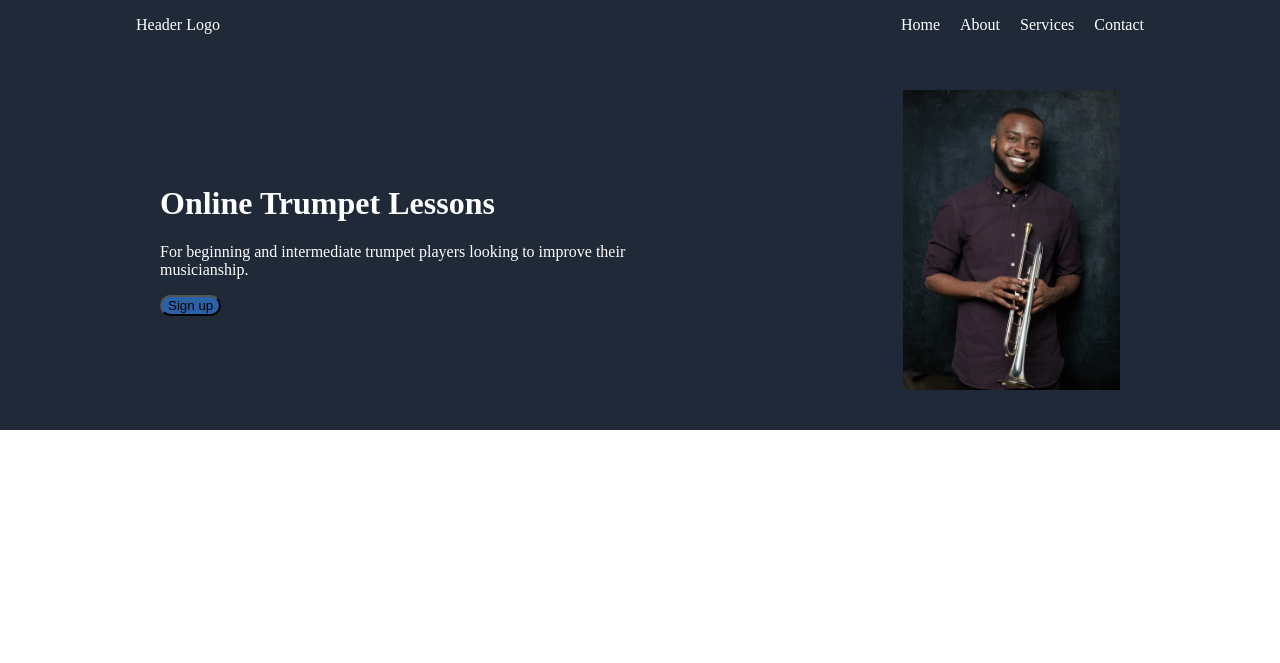
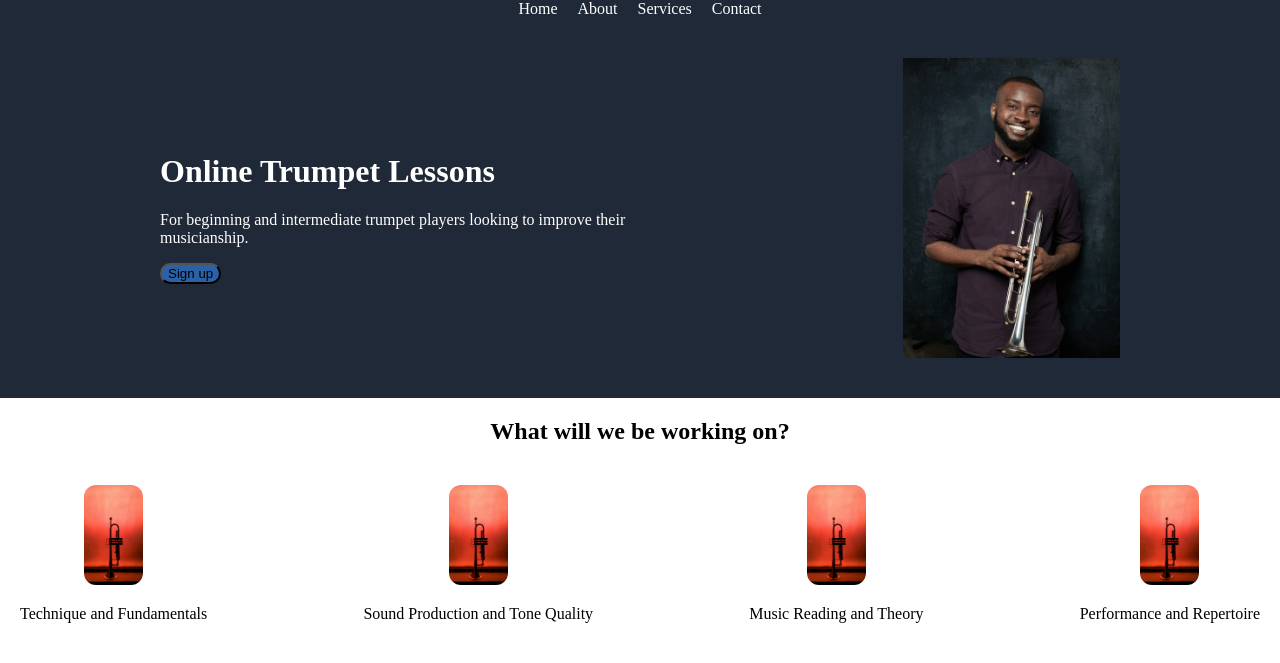
Before and after one commit to LeroyLubin/landing-page, a plain HTML site: page index.html in a window 1280 px wide. Drawn offline with Linux system fonts and the light colour scheme.

Commit message:
Added content section

```diff
--- a/index.html
+++ b/index.html
@@ -10,7 +10,6 @@
     <!--Top of page Header-->
     <header>
         <div class="container">
-            <p>Header Logo</p>
             <nav>
                 <ul>
                     <li><a href="#">Home</a></li>
@@ -33,5 +32,25 @@
             <img src="trumpet.jpg" alt="trumpet player">
         </div>
     </div>
-    </body>
+
+    <!--Content Section-->
+    <h2>What will we be working on?</h2>
+    <div class="image-container">
+        <div class="image-item">
+            <img src="trumpet1.jpg" alt="Trumpet" class="trumpet">
+            <p>Technique and Fundamentals</p>
+        </div>
+        <div class="image-item">
+            <img src="trumpet1.jpg" alt="Trumpet" class="trumpet">
+            <p>Sound Production and Tone Quality</p>
+        </div>
+        <div class="image-item">
+            <img src="trumpet1.jpg" alt="Trumpet" class="trumpet">
+            <p>Music Reading and Theory</p>
+        </div>
+            <div class="image-item">
+            <img src="trumpet1.jpg" alt="Trumpet" class="trumpet">
+            <p>Performance and Repertoire</p>
+    </div>
+</body>
 </html>
--- a/styles.css
+++ b/styles.css
@@ -8,13 +8,13 @@ body{
     margin: 0 auto;
     display: flex;
     align-items: center;
-    justify-content: space-between;
+    justify-content: center;
 }
 
 header {
-background-color: #1f2937;
-color: white;
-padding: 0px 10px;
+    background-color: #1f2937;
+    color: white;
+    padding: 0px 10px;
 }
 
 nav ul {
@@ -23,10 +23,12 @@ nav ul {
     margin: 0;
     display: flex;
     gap: 20px;
+    justify-content: space-between;
+    width: 100%;
 }
 
 nav ul li {
-    display: inline
+    display: flex;
 }
 
 nav ul li a {
@@ -66,3 +68,26 @@ img {
     background-color: rgb(43, 97, 167);
     border-radius: 12px;
 }
+
+/* content section */
+.trumpet {
+    height: 100px;
+    width: auto;
+    border-radius: 12px;
+}
+
+.image-container {
+    display: flex;
+    justify-content: space-between;
+    gap: 20px;
+    padding: 20px;
+}
+
+.image-item {
+    text-align: center;
+}
+
+h2 {
+    display: flex;
+    justify-content: center;
+}
```
Also changed, not shown: trumpet1.jpg (added), 1 other file.
